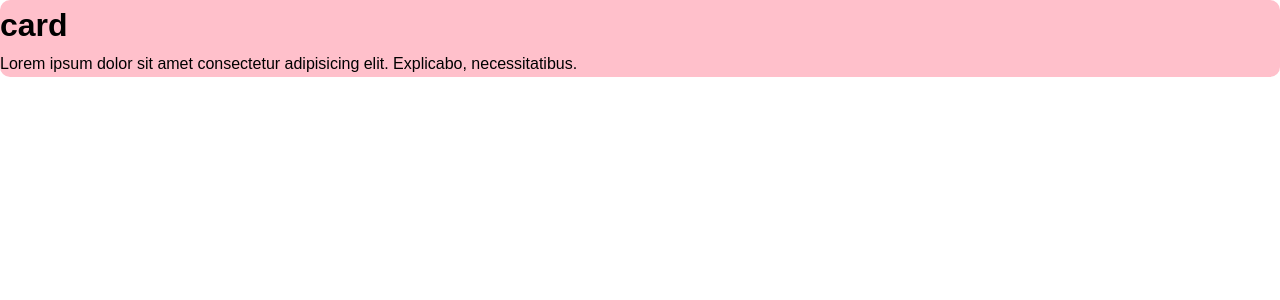
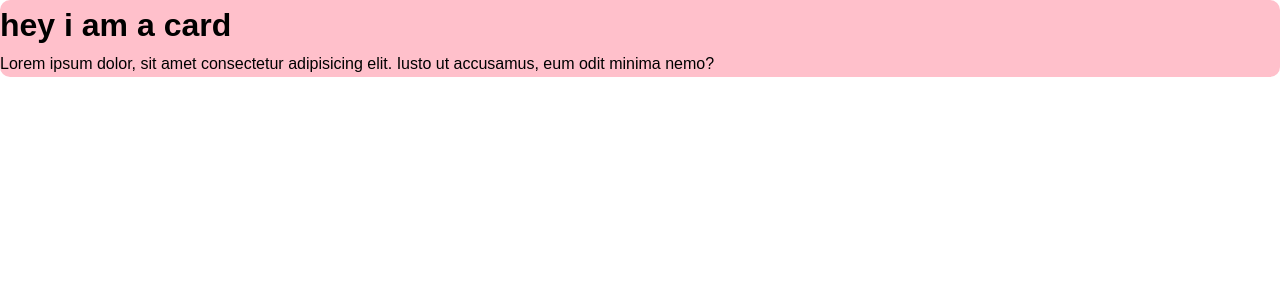
Before and after one commit to sumitsingh7973/MERN-journey, a React (Vite) app in the folder react-journey/react-app/: page / in a window 1280 px wide. Shown: the top 300 px of the page. Built offline with nearby package versions, Linux system fonts and the light colour scheme.

Commit message:
'updaed-files'

```diff
--- a/react-journey/react-app/src/App.jsx
+++ b/react-journey/react-app/src/App.jsx
@@ -1,12 +1,10 @@
 import React from 'react'
+import Card from './components/Card'
 
 const App = () => {
   return (
     <div>
-      <div className="card">
-        <h1>card</h1>
-        <p>Lorem ipsum dolor sit amet consectetur adipisicing elit. Explicabo, necessitatibus.</p>
-      </div>
+      <Card/>
     </div>
   )
 }
--- /dev/null
+++ b/react-journey/react-app/src/components/Card.jsx
@@ -0,0 +1,14 @@
+import React from 'react'
+
+const Card = () => {
+  return (
+    <div>
+      <div className='card'>
+        <h1>hey i am a card</h1>
+        <p>Lorem ipsum dolor, sit amet consectetur adipisicing elit. Iusto ut accusamus, eum odit minima nemo?</p>
+      </div>
+    </div>
+  )
+}
+
+export default Card
```
Also changed, not shown: react-journey/react-app/src/components/Navbar.jsx (added).
